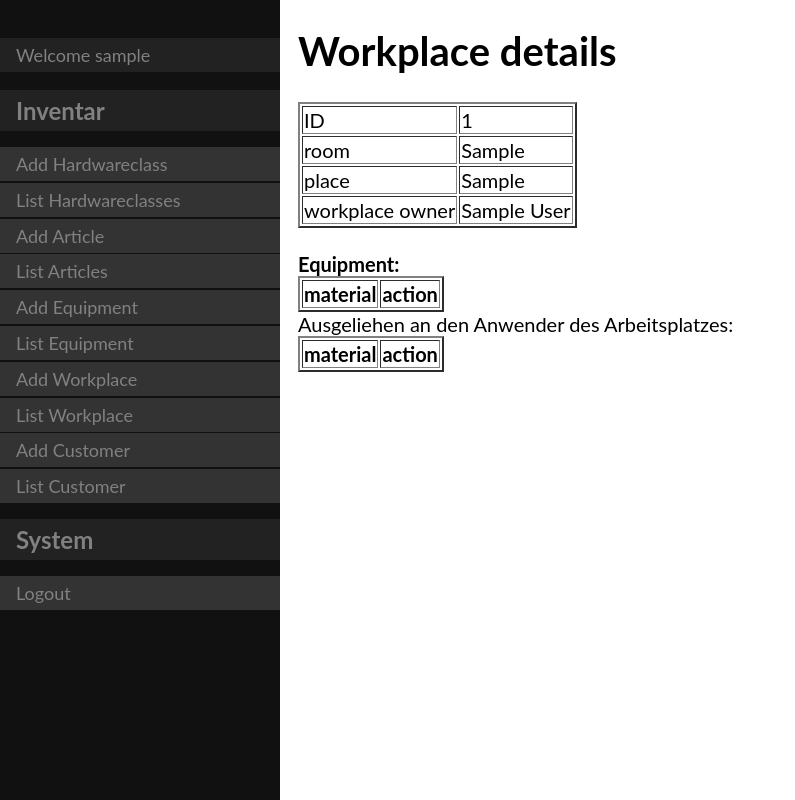
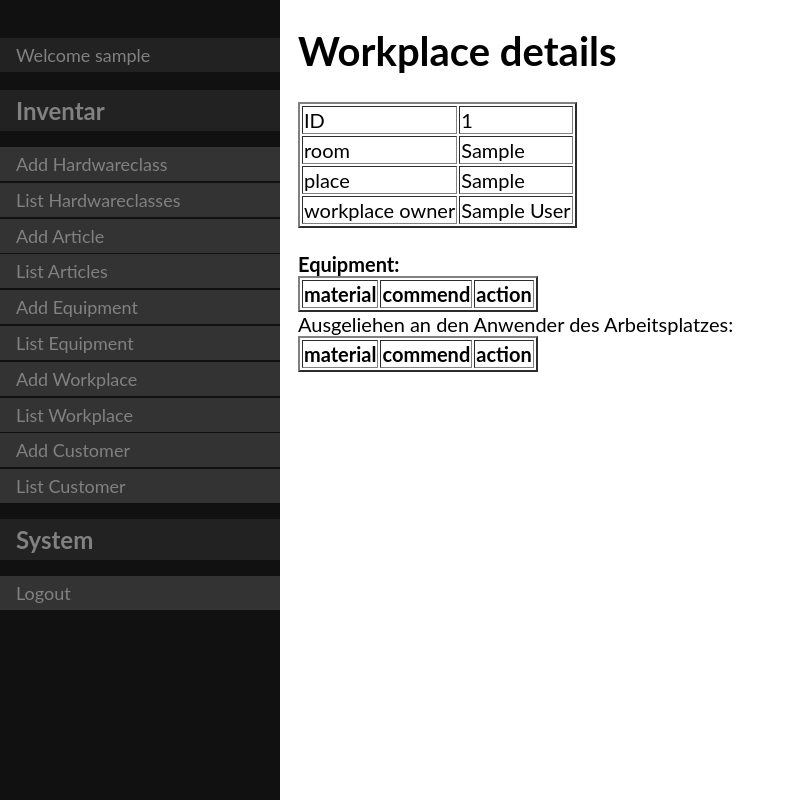
Before and after one commit to mario-spitze/companynetworkmanager, a Django app: page /inventory/detailWorkplace/1 in a window 1280 px wide. Shown: the whole page, without its empty margins (0-795 px from the left). Run offline with Django 3.2, Linux system fonts and the light colour scheme; a user stored in the database is signed in; tables that the repository leaves empty hold one stand-in row (values such as "Sample post"); data that the repository does not hold is empty.

Commit message:
clode #84, add a commend to give over and show in sudtomer and workplace details

```diff
--- a/django/project/inventory/forms.py
+++ b/django/project/inventory/forms.py
@@ -5,6 +5,7 @@
 class HandoverForm(forms.Form):
     workplace = forms.ModelChoiceField(label=_('to Workplace'), initial=-1, queryset=Workplace.objects.all(), required=False)
     customer = forms.ModelChoiceField(label=_('to Person'), initial=-1, queryset=Customer.objects.all(), required=False)
+    commend = forms.CharField(label=_('commend'), required=False)
 
 ArticleType =(
     ("i", "individual"),
--- a/django/project/inventory/models.py
+++ b/django/project/inventory/models.py
@@ -92,6 +92,7 @@
 
 class Handover(models.Model):
     timestamp = models.DateTimeField(auto_now_add=True)
+    commend = models.TextField(blank=True, null=True)
 
     class MovementType(models.IntegerChoices):
         LAY = 21
--- a/django/project/inventory/templates/inventory/detailCustomer.html
+++ b/django/project/inventory/templates/inventory/detailCustomer.html
@@ -17,6 +17,7 @@
     {% for handover in object.handovers %}
     <tr>
         <td>{{ handover}}</td>
+        <td>{{ handover.commend|default_if_none:"" }}</td>
         <td><a href="{% url 'inventory:giveBack' handover.id %}">{% translate 'give back' %}</a></td>
     </tr>
     {% endfor %}
--- a/django/project/inventory/templates/inventory/detailWorkplace.html
+++ b/django/project/inventory/templates/inventory/detailWorkplace.html
@@ -16,11 +16,13 @@
 <table border="2">
     <tr>
         <th>{% translate 'material' %}</th>
+        <th>{% translate 'commend' %}</th>
         <th>{% translate 'action' %}</th>
     </tr>
     {% for handover in object.handovers %}
     <tr>
         <td>{{ handover}}</td>
+        <td>{{ handover.commend|default_if_none:"" }}</td>
         <td><a href="{% url 'inventory:giveBack' handover.id %}">{% translate 'give back' %}</a></td>
     </tr>
     {% endfor %}
@@ -31,11 +33,13 @@
     <table border="2">
         <tr>
             <th>{% translate 'material' %}</th>
+            <th>{% translate 'commend' %}</th>
             <th>{% translate 'action' %}</th>
         </tr>
         {% for handover in object.customerHandovers %}
         <tr>
             <td>{{ handover}}</td>
+            <td>{{ handover.commend|default_if_none:"" }}</td>
             <td><a href="{% url 'inventory:giveBack' handover.id %}">{% translate 'give back' %}</a></td>
         </tr>
         {% endfor %}
--- a/django/project/inventory/views.py
+++ b/django/project/inventory/views.py
@@ -274,6 +274,7 @@
                 newHandover.user_object_id = recipient.id
                 newHandover.user_content_type =  ContentType.objects.get_for_model(recipient)
                 newHandover.movementType = Handover.MovementType.LAY
+                newHandover.commend = form.cleaned_data['commend']
                 newHandover.save()
 
                 return HttpResponseRedirect('/inventory/listEquipment/')
```
Also changed, not shown: django/project/inventory/migrations/0014_handover_commend_alter_article_id_alter_customer_id_and_more.py (added).
